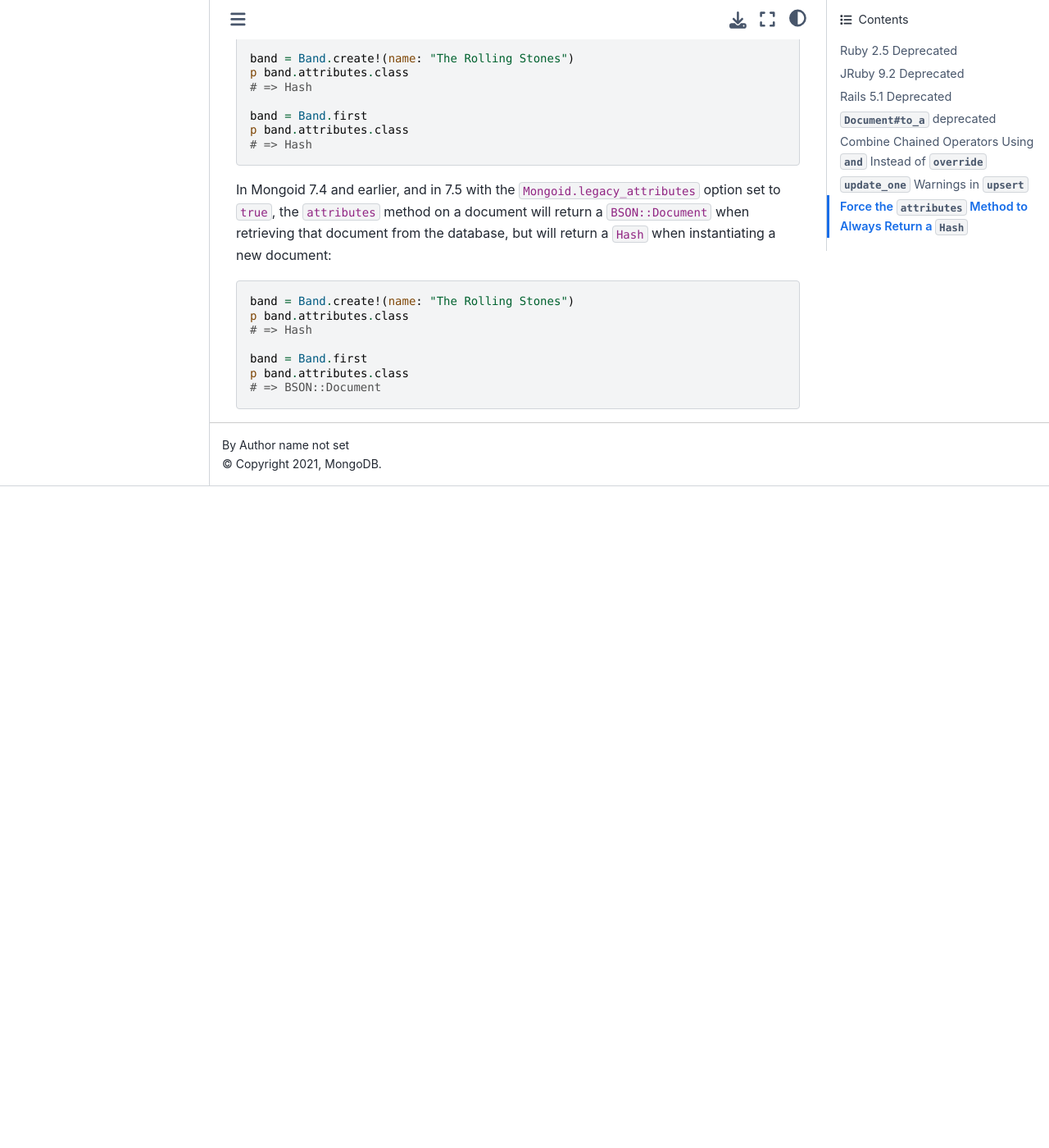
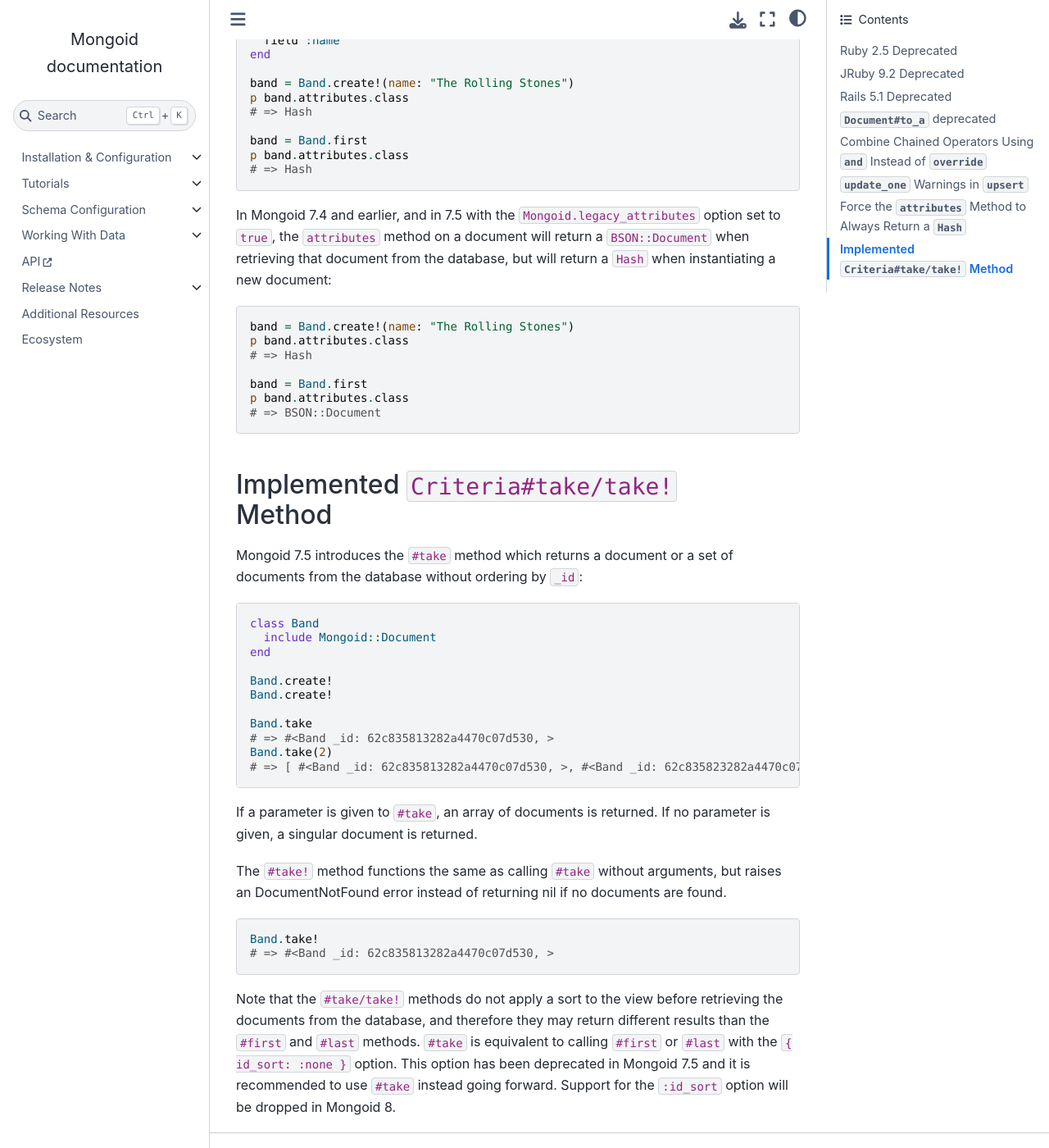
Before and after one commit to i80and/docs-mongoid, a Sphinx documentation site: the page built from docs/release-notes/mongoid-7.5.txt, in a window 1280 px wide and 1400 px high, scrolled down 2797 px. Shown: the whole window at 82% size. Built offline with Sphinx 7.4.7 and the Sphinx Book theme 1.1.4, drawn with Linux system fonts in a browser that asks for light colours; before the commit the page ends 3390 px from its top, so only the background shows below that; some of the changed text lies outside the part shown.

Commit message:
MONGOID-4547 Implement #take / #take! for AR feature parity (#5354)
* MONGOID-4547 add new error

* MONGOID-4547 implement take/take!

* MONGOID-4547 some cleanup

* MONGOID-4547 don't use Mongo#first

* MONGOID-4547 memory implementation

* MONGOID-4547 add none implementation

* MONGOID-4547 fix non implementation

* MONGOID-4547 add documentation for take method

* MONGOID-4547 add take! method docs

* MONGOID-4547 docs changes

* Apply suggestions from code review

Co-authored-by: Oleg Pudeyev <39304720+p-mongo@users.noreply.github.com>

* MONGOID-4547 change param to limit

* Apply suggestions from code review

Co-authored-by: Oleg Pudeyev <39304720+p-mongo@users.noreply.github.com>

* MONGOID-4547 address comments

* MONGOID-4547 fix document_not_found tests

Co-authored-by: Oleg Pudeyev <39304720+p-mongo@users.noreply.github.com>

```diff
--- a/docs/release-notes/mongoid-7.5.txt
+++ b/docs/release-notes/mongoid-7.5.txt
@@ -147,3 +147,44 @@ return a ``Hash`` when instantiating a new document:
   band = Band.first
   p band.attributes.class
   # => BSON::Document
+
+
+Implemented ``Criteria#take/take!`` Method
+------------------------------------------
+
+Mongoid 7.5 introduces the ``#take`` method which returns a document
+or a set of documents from the database without ordering by ``_id``:
+
+.. code:: ruby
+
+  class Band
+    include Mongoid::Document
+  end
+
+  Band.create!
+  Band.create!
+
+  Band.take
+  # => #<Band _id: 62c835813282a4470c07d530, >
+  Band.take(2)
+  # => [ #<Band _id: 62c835813282a4470c07d530, >, #<Band _id: 62c835823282a4470c07d531, > ]
+
+If a parameter is given to ``#take``, an array of documents is returned. If no parameter is
+given, a singular document is returned.
+
+The ``#take!`` method functions the same as calling ``#take`` without arguments,
+but raises an DocumentNotFound error instead of returning nil if no documents
+are found.
+
+.. code:: ruby
+
+  Band.take!
+  # => #<Band _id: 62c835813282a4470c07d530, >
+
+Note that the ``#take/take!`` methods do not apply a sort to the view before
+retrieving the documents from the database, and therefore they may return different
+results than the ``#first`` and ``#last`` methods. ``#take`` is equivalent to
+calling ``#first`` or ``#last`` with the ``{ id_sort: :none }`` option. This
+option has been deprecated in Mongoid 7.5 and it is recommended to use ``#take``
+instead going forward. Support for the ``:id_sort`` option will be dropped in
+Mongoid 8.
```
Also changed, not shown: docs/reference/queries.txt (+26 -0 lines).
